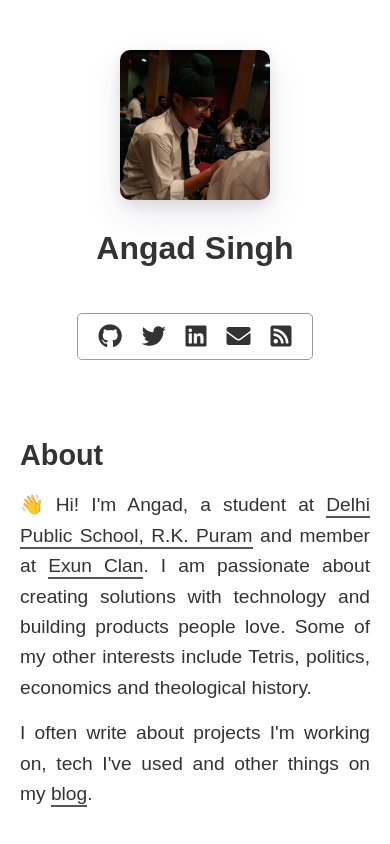
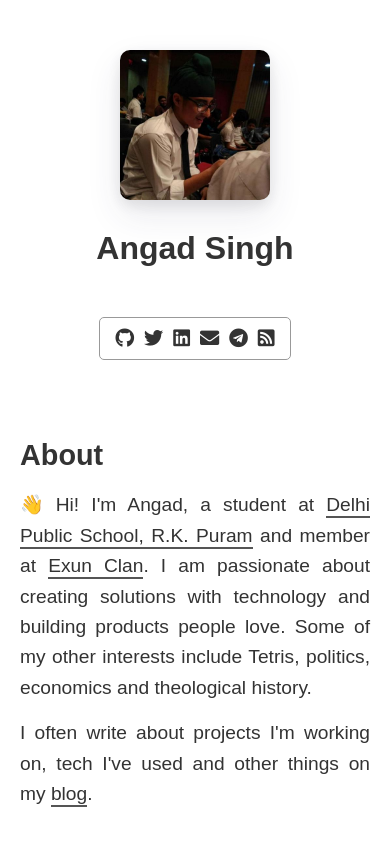
Before and after one commit to dotangad/angad.dev, a React (Create React App) app: page / in a window 390 px wide. Built offline with nearby package versions, Linux system fonts and the light colour scheme; a web font is replaced by a local one.

Commit message:
Add Telegram link

```diff
--- a/src/App.css
+++ b/src/App.css
@@ -63,7 +63,7 @@
     border-radius: 5px;
   }
   .sidebar .social i {
-    margin: 0 10px;
+    margin: 0 5px;
   }
   .content {
     left: 0;
--- a/src/components/Sidebar.js
+++ b/src/components/Sidebar.js
@@ -64,7 +64,7 @@ const SocialIconA = styled.a`
 `
 
 const SocialIcon = styled.i`
-  font-size: 1.5rem;
+  font-size: 1.2rem;
   transition: color 0.3s ease;
   &:hover {
     color: ${config.baseColor};
--- a/src/config.js
+++ b/src/config.js
@@ -16,6 +16,10 @@ export default {
     {
       fa: 'fas fa-envelope',
       link: 'mailto:angadsingh567890@gmail.com'
+    },
+    {
+      fa: 'fab fa-telegram',
+      link: 'https://t.me/dotangad'
     },
     {
       fa: 'fas fa-rss-square',
```
